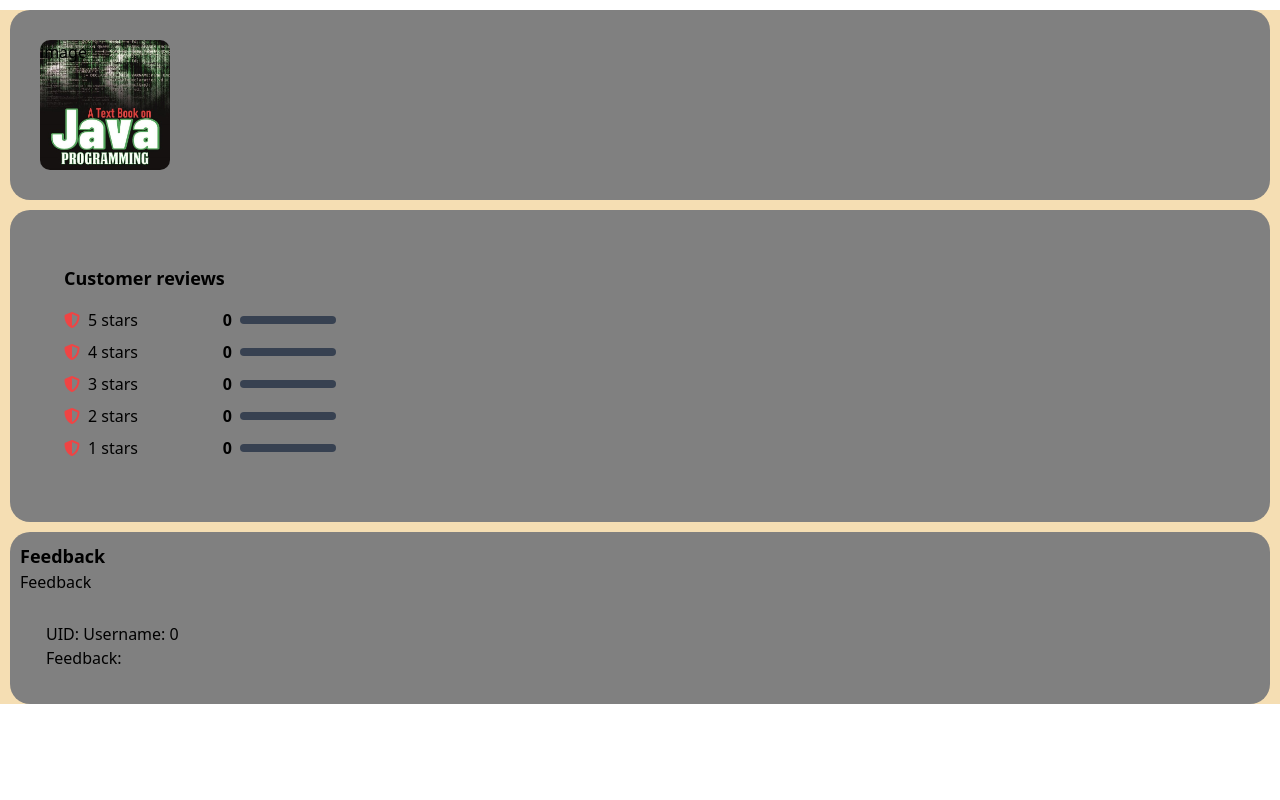
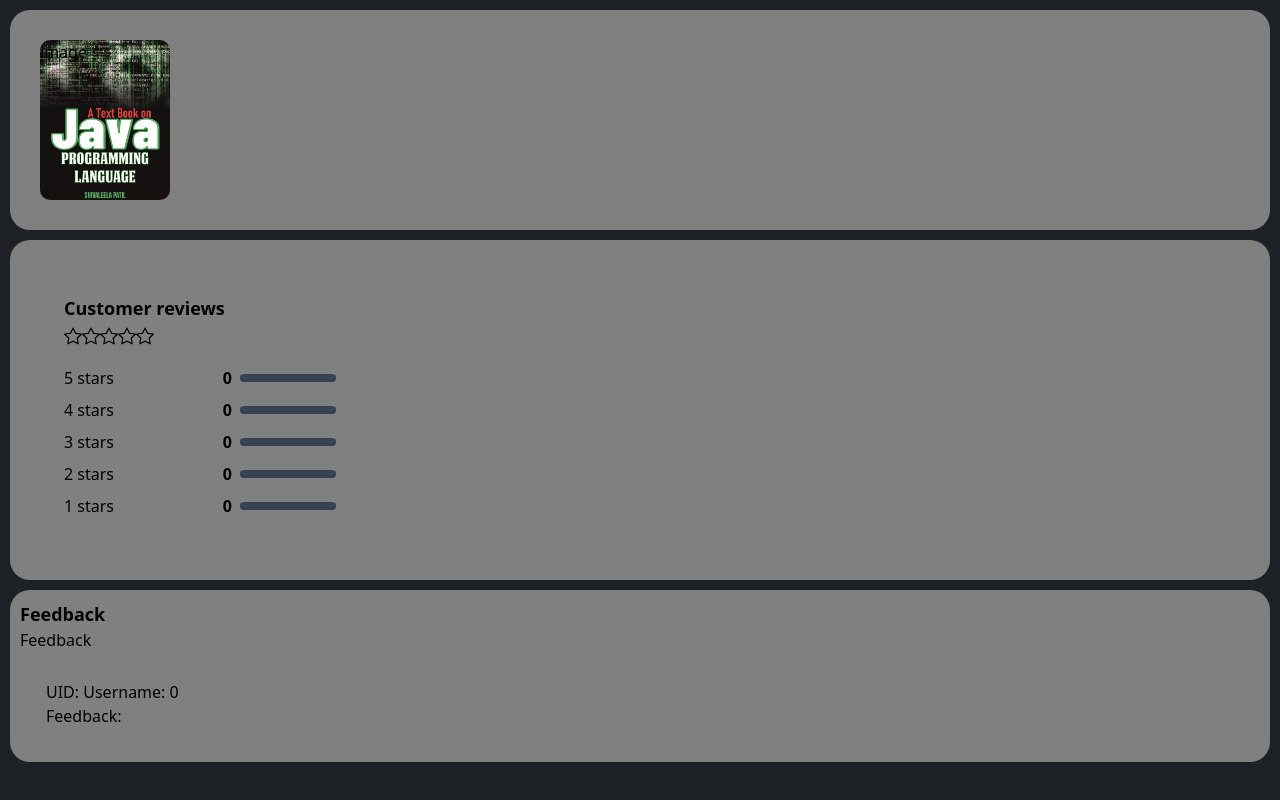
Before and after one commit to Cesa-LibraryMTI/Cesa-LibraryMTI.github.io, a PHP site: page /users/bookdetails.php in a window 1280 px wide. Run offline with PHP 8.4, Linux system fonts and the light colour scheme; the visitor is signed in with stand-in values (Sample User, id 1); data that the repository does not hold is empty.

Commit message:
bookdetails look better

```diff
--- a/users/bookdetails.php
+++ b/users/bookdetails.php
@@ -5,13 +5,19 @@
         <meta name="viewport" content="width=device-width, initial-scale=1.0">
         <title>Book Details</Details></title>
         <link href="https://cdn.jsdelivr.net/npm/tailwindcss@2.2.3/dist/tailwind.min.css" rel="stylesheet">
-    <link rel="stylesheet" href="https://cdnjs.cloudflare.com/ajax/libs/font-awesome/5.15.3/css/all.min.css">
+        <link rel="stylesheet" href="https://cdnjs.cloudflare.com/ajax/libs/font-awesome/5.15.3/css/all.min.css">
+        <link rel="stylesheet" href="https://cdn.jsdelivr.net/npm/bootstrap-icons@1.11.3/font/bootstrap-icons.min.css">
+
 
         <style>
+            body{
+                background-color: #1e2125;
+
+            }
             .container{
                 width: 100%;
                 height: 100%;
-                background-color: wheat;
+
 
             }
             .child{
@@ -25,7 +31,7 @@
             }
             #image{
                 width: 130px;
-                height: 130px;
+                height: 160px;
                 background-image: url('javaBook.jpg');
                 background-size: cover;
                 background-repeat: no-repeat;
@@ -99,14 +105,7 @@ include '../database/dbconnect.php';
         echo "<p> BOOK ID : $bid <br> NAME : $bname <br> CATEGORY : $bcategory <br>AUTHOR : $bauthor<br>";
 
         // Print stars
-        for ($count = 0; $count < 5; $count++) {
-            if ($count < $avgstars) {
-                echo "<i class='bi bi-star-fill'></i>";
-            } else {
-                echo "<i class='bi bi-star'></i>";
-            }
-        }
-        echo "</p>";
+
     }
 
     // Check book availability
@@ -218,7 +217,18 @@ while ($row = $result->fetch_assoc()) {
 
     <div class="text-black rounded-lg p-6 w-full max-w-xs">
         <div class="flex justify-between items-center mb-4">
-            <h1 class="text-lg font-bold">Customer reviews</h1>
+            <h1 class="text-lg font-bold">Customer reviews <br>
+        <?php
+            for ($count = 0; $count < 5; $count++) {
+            if ($count < $avgstars) {
+                echo "<i class='bi bi-star-fill'></i>";
+            } else {
+                echo "<i class='bi bi-star'></i>";
+            }
+        }
+        ?>
+
+            </h1>
         </div>
 
         <ul>
@@ -245,7 +255,7 @@ $starCounts = array();
     $percentageWidth = ($count > 0 && max($starCounts) > 0) ? ($count / max($starCounts) * 100) : 0;
     ?>
     <li class="flex items-center mb-2">
-        <i class="fas fa-shield-alt text-red-500 mr-2"></i>
+
         <span class="flex-1"><?php echo "$i stars"; ?></span>
         <span class="font-bold"><?php echo $count; ?></span>
         <div class="w-24 h-2 bg-gray-700 rounded-full ml-2">
```
